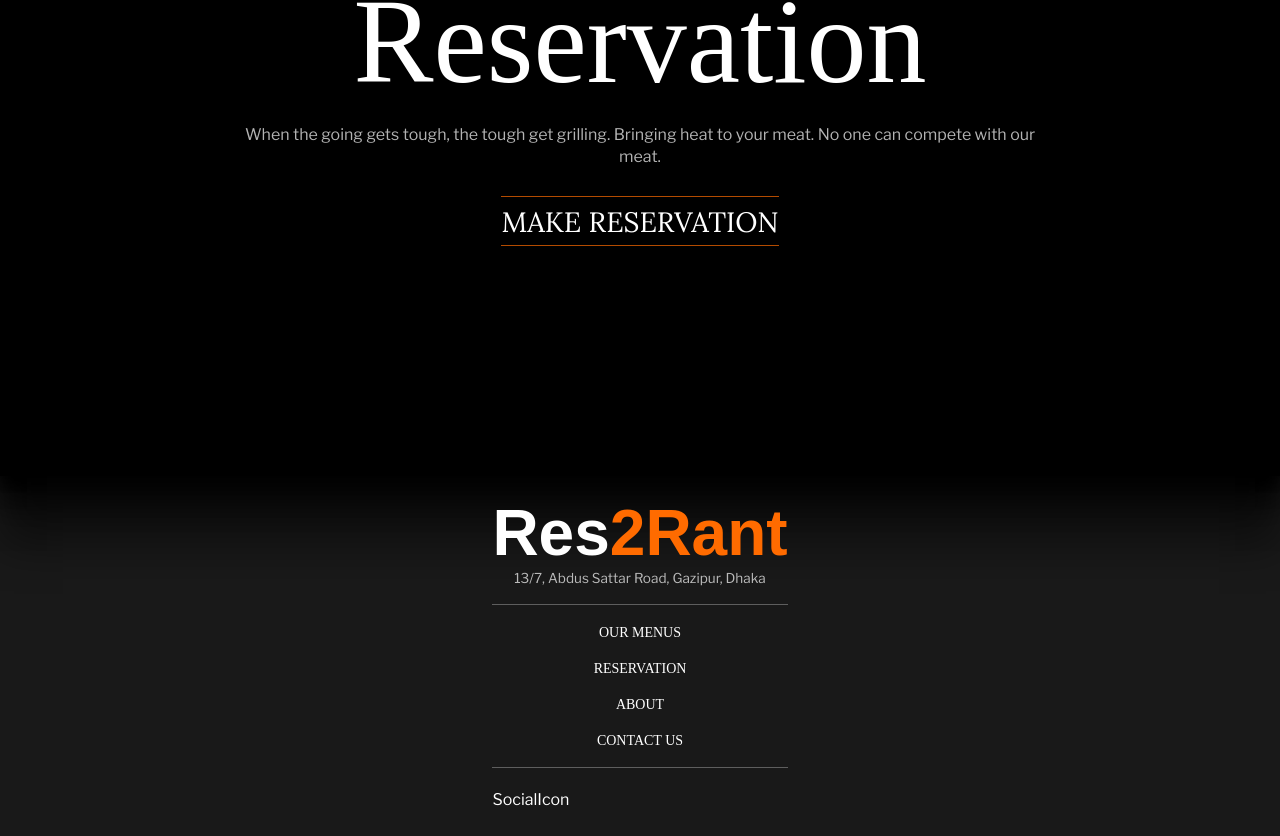
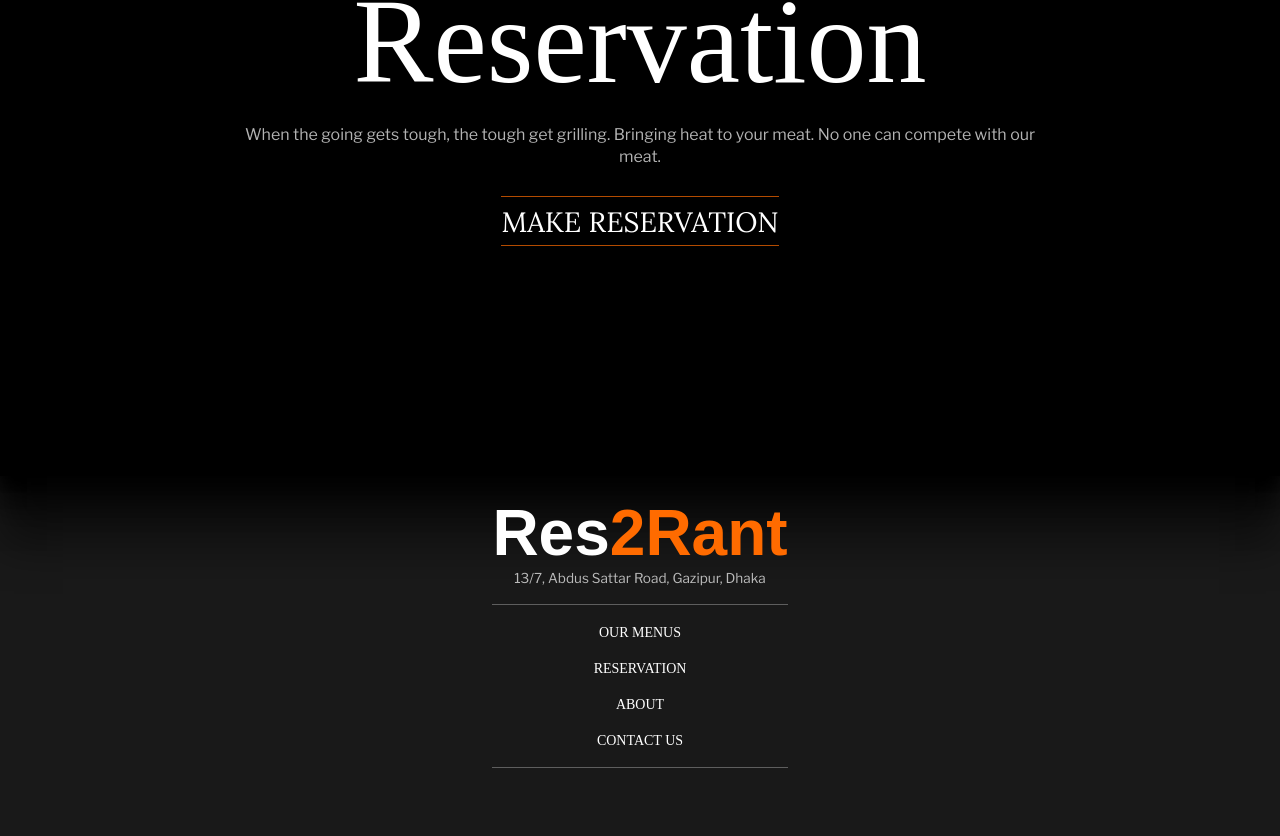
Before and after one commit to nazmus767921/Restaurant_project-1.00, a React (Vite) app: page / in a window 1280 px wide. Shown: the part 2898-3734 px from the top of the page. Built offline with nearby package versions, Linux system fonts and the light colour scheme; a web font is replaced by a local one.

Commit message:
M: styles and class injection added

```diff
--- a/src/components/UI/SocialIcon/SocialIcon.jsx
+++ b/src/components/UI/SocialIcon/SocialIcon.jsx
@@ -1,7 +1,7 @@
 import { Wrapper } from "./style/SocialIcon.styles";
 
-const SocialIcon = () => {
-	return <Wrapper>SocialIcon</Wrapper>;
+const SocialIcon = ({ children, className = null }) => {
+	return <Wrapper className={className}>{children}</Wrapper>;
 };
 
 export default SocialIcon;
--- a/src/components/UI/SocialIcon/style/SocialIcon.styles.js
+++ b/src/components/UI/SocialIcon/style/SocialIcon.styles.js
@@ -1,3 +1,10 @@
 import styled from "styled-components";
 
-export const Wrapper = styled.div``;
+export const Wrapper = styled.div`
+	/* layout */
+	width: 1.75em;
+	aspect-ratio: 1;
+	flex-shrink: 0;
+	/* makeup */
+	opacity: 0.5;
+`;
```
